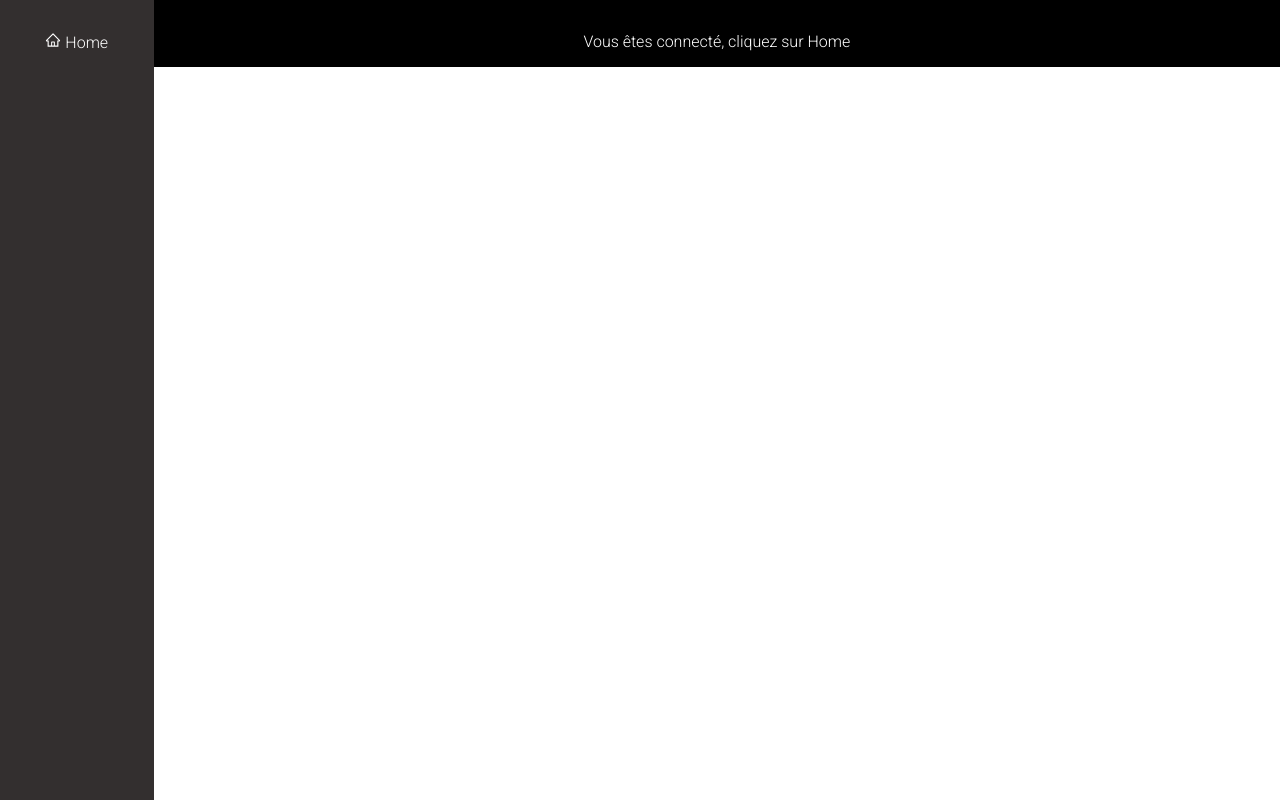
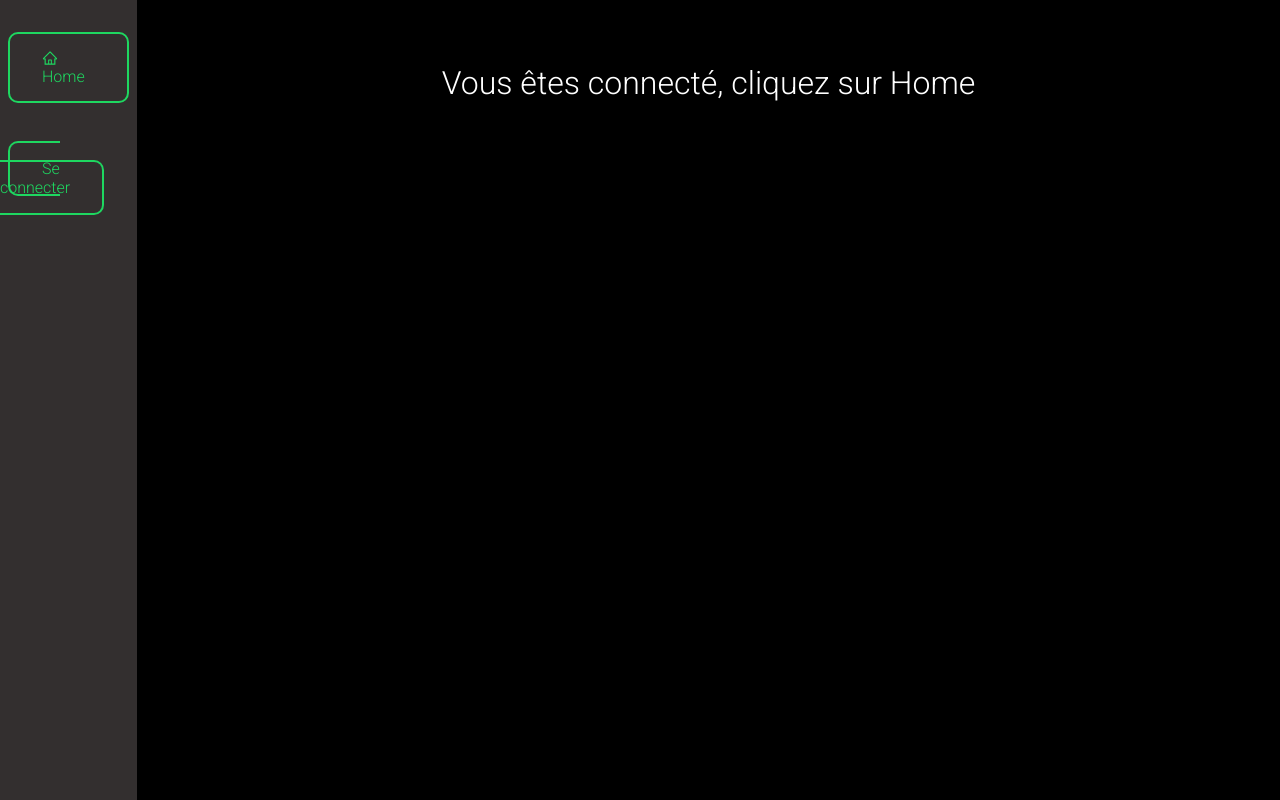
Before and after one commit to Ozzipozzo/AVEC-Spot, a React (Create React App) app: page /login in a window 1280 px wide. Built offline with nearby package versions, Linux system fonts and the light colour scheme; no server answers.

Commit message:
[ADD] handling style on home page

```diff
--- a/src/App.js
+++ b/src/App.js
@@ -5,13 +5,13 @@ import ArtistDetail from './components/ArtistDetail'
 import LeftNavBar from './components/LeftNavBar';
 import LoginPage from './components/LoginPage';
 import AlbumTracks from './components/AlbumTracks';
+import Login from './components/Login';
 
 
 function App() {
   return (
     <>
     <Router>
-    <LeftNavBar/>
         <Switch>
           <Route path="/artist_detail/:id">
             <ArtistDetail/>
--- a/src/components/ArtistDetail.jsx
+++ b/src/components/ArtistDetail.jsx
@@ -5,11 +5,13 @@ import AlbumsCard from './AlbumsCard';
 import styled from 'styled-components';
 
 const ArtistDetailStyle = styled.div`
+
     display: flex;
     flex-wrap: wrap;
     background-color: #1b1919;
     padding-left: 4rem;
     padding-top: 3rem;
+
 `;
 
 export default function ArtistDetail() {
@@ -54,7 +56,6 @@ export default function ArtistDetail() {
                         )
                     })
                 }
-
             </ArtistDetailStyle>
         )
     }
--- a/src/components/ArtistsCard.jsx
+++ b/src/components/ArtistsCard.jsx
@@ -5,9 +5,6 @@ import styled from 'styled-components';
 const ArtistsCardStyle = styled.div`
 
     margin-top: 4rem;
-    display: flex;
-    justify-content: center;
-    flex-wrap: wrap;
     justify-content: space-between;
     margin-right: 2rem;
 
--- a/src/components/Home.jsx
+++ b/src/components/Home.jsx
@@ -3,16 +3,27 @@ import styled from 'styled-components';
 import Login from './Login';
 import ArtistsCard from './ArtistsCard';
 import { useCookies } from 'react-cookie';
+import LeftNavBar from './LeftNavBar';
 
 const HomeStyle = styled.div`
     display: flex;
+    background-color: #1b1919;
+
+    .main_connect {
+        margin: 0 auto;
+        color: white;
+        font-size: xx-large;
+    }
+
+    .artist_card_container {
+        display: flex;
         flex-wrap: wrap;
-    background-color: #1b1919;
-    padding-left: 4rem;
-    height: 100vh;
+        overflow-y: auto;
+        margin-left: 6rem;
+    }
 
-    .main_connect_p {
-        color: white;
+    .main_login_home {
+        width: 10%;
     }
 
 `;
@@ -38,7 +49,7 @@ export default function Home() {
     if(!artists) {
         return (
             <HomeStyle>
-                <Login/>
+                <LeftNavBar />
                 <div className="main_connect">
                     <p className="main_connect_p">Veuillez vous connecter pour accèder aux artistes..</p>
                 </div>
@@ -47,7 +58,8 @@ export default function Home() {
     } else {
         return (
             <HomeStyle>
-                <Login/>
+                <LeftNavBar />
+                    <div className="artist_card_container">
                         {artists.map((artist, index) => {
                             return (
                                 <ArtistsCard
@@ -60,6 +72,7 @@ export default function Home() {
                                 />
                             )
                         })}
+                    </div>
             </HomeStyle>
         )
     }
--- a/src/components/LeftNavBar.jsx
+++ b/src/components/LeftNavBar.jsx
@@ -2,17 +2,18 @@ import React from 'react';
 import { NavLink } from 'react-router-dom';
 import styled from 'styled-components';
 import { AiOutlineHome } from 'react-icons/ai';
+import Login from './Login';
 
 const LeftNavBarStyle = styled.div`
+
     width: 12%;
+    background-color: #332f2f;
     height: 100vh;
-    float: left;
-    background-color: #332f2f;
+
     .main_nav {
         display: flex;
         flex-direction: column;
         align-items: center;
-        height: 100vh;
     }
     a {
         padding-top: 2rem;
@@ -26,6 +27,7 @@ export default function LeftNavBar() {
         <LeftNavBarStyle>
             <nav className="main_nav">
                 <NavLink to="/"><AiOutlineHome /> Home</NavLink>
+                <Login />
             </nav>
         </LeftNavBarStyle>
     )
--- a/src/components/Login.jsx
+++ b/src/components/Login.jsx
@@ -2,12 +2,9 @@ import React, { useState, useEffect } from 'react';
 import styled from 'styled-components';
 import { Link, useHistory } from 'react-router-dom';
 import { useCookies } from 'react-cookie';
+import LeftNavBar from './LeftNavBar';
 
 const LoginStyle = styled.div`
-
-    display: flex;
-    justify-content: flex-end;
-    width: 88%;
 
     .main_login {
         margin-top: 3rem;
--- a/src/components/LoginPage.jsx
+++ b/src/components/LoginPage.jsx
@@ -2,12 +2,18 @@ import React, { useEffect } from 'react'
 import { useHistory } from 'react-router';
 import { useCookies } from 'react-cookie';
 import styled from 'styled-components';
+import LeftNavBar from './LeftNavBar';
 
 const LoginPageStyle = styled.div `
+
     display: flex;
-    justify-content: center;
-    background-color: black;
 
+   .main_container {
+       background-color: black;
+       width: 100%;
+       display: flex;
+        justify-content: center;
+   }
     a {
         text-decoration: none;
         color: white;
@@ -24,6 +30,7 @@ const LoginPageStyle = styled.div `
         margin: 0.5em;
         margin-top: 2rem;
         padding: 1em 2em;
+        height: 2%;
 
         &:hover,
         &:focus {
@@ -37,9 +44,19 @@ const LoginPageStyle = styled.div `
         box-shadow: 0 0.5em 0.5em -0.4em var(--hover);
         transform: translateY(-0.25em);
     }
+
+    .main_connect {
+        background-color: black;
+        width: 100%;
+        display: flex;
+        justify-content: center;
+    }
+
     .connect_ok {
         margin-top: 2rem;
         color: white;
+        font-size: xx-large;
+        margin-top: 4rem;
     }
 `;
 
@@ -90,13 +107,19 @@ export default function LoginPage() {
     if(cookies.token === 'undefined') {
         return (
             <LoginPageStyle>
-                <a href="https://accounts.spotify.com/authorize?client_id=d85447faf99a46b0bdb05147d09e1f88&response_type=code&redirect_uri=http://localhost:3000/login&scope=user-read-private%20user-read-email&state=avecspot">Se connecter</a>
+                <LeftNavBar />
+                <div className="main_container">
+                    <a href="https://accounts.spotify.com/authorize?client_id=d85447faf99a46b0bdb05147d09e1f88&response_type=code&redirect_uri=http://localhost:3000/login&scope=user-read-private%20user-read-email&state=avecspot">Se connecter</a>
+                </div>
             </LoginPageStyle>
         )
     } else {
         return (
             <LoginPageStyle>
-                <p className="connect_ok">Vous êtes connecté, cliquez sur Home</p>
+                <LeftNavBar />
+                <div className="main_connect">
+                    <p className="connect_ok">Vous êtes connecté, cliquez sur Home</p>
+                </div>
             </LoginPageStyle>
         )
     }
```
Lines whose indentation alone changed are shown as unchanged.
